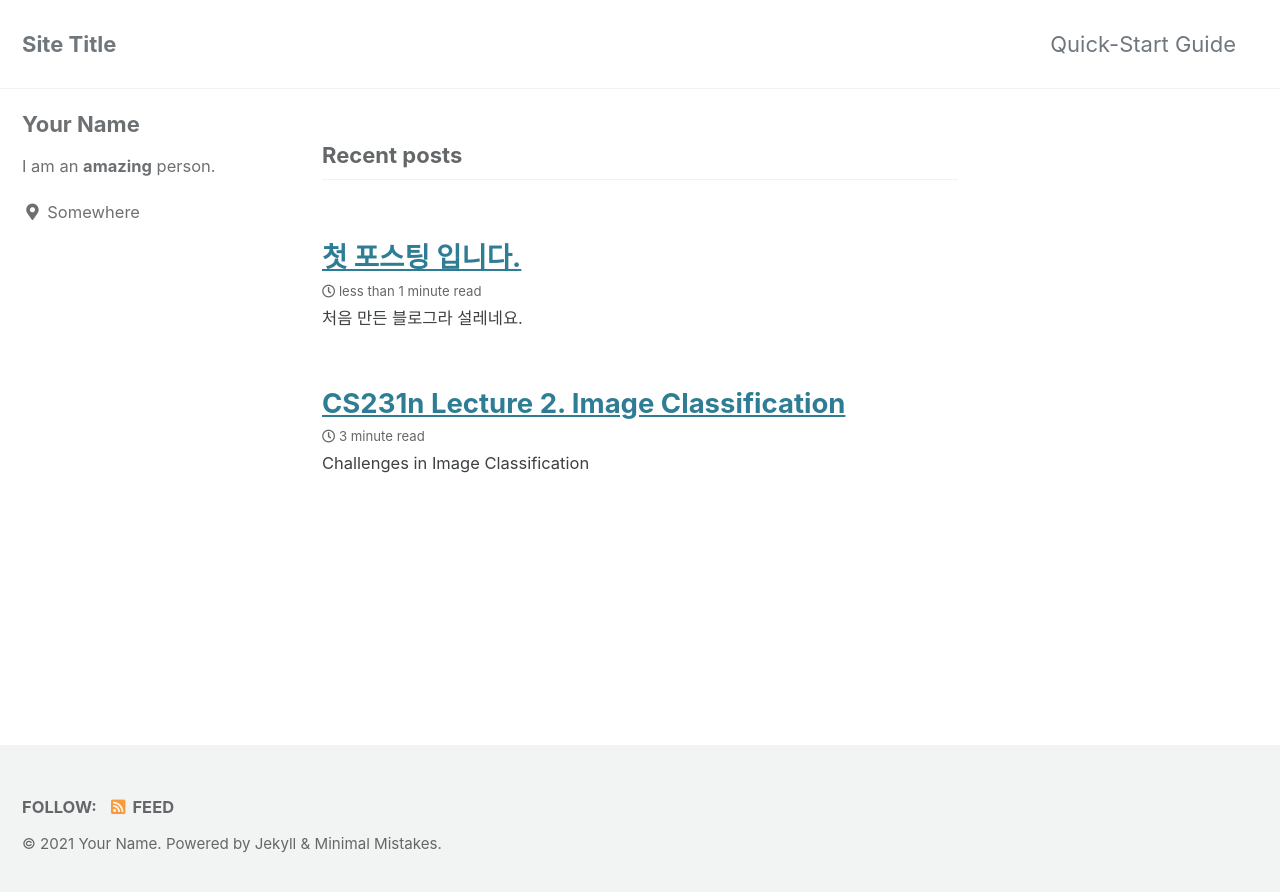
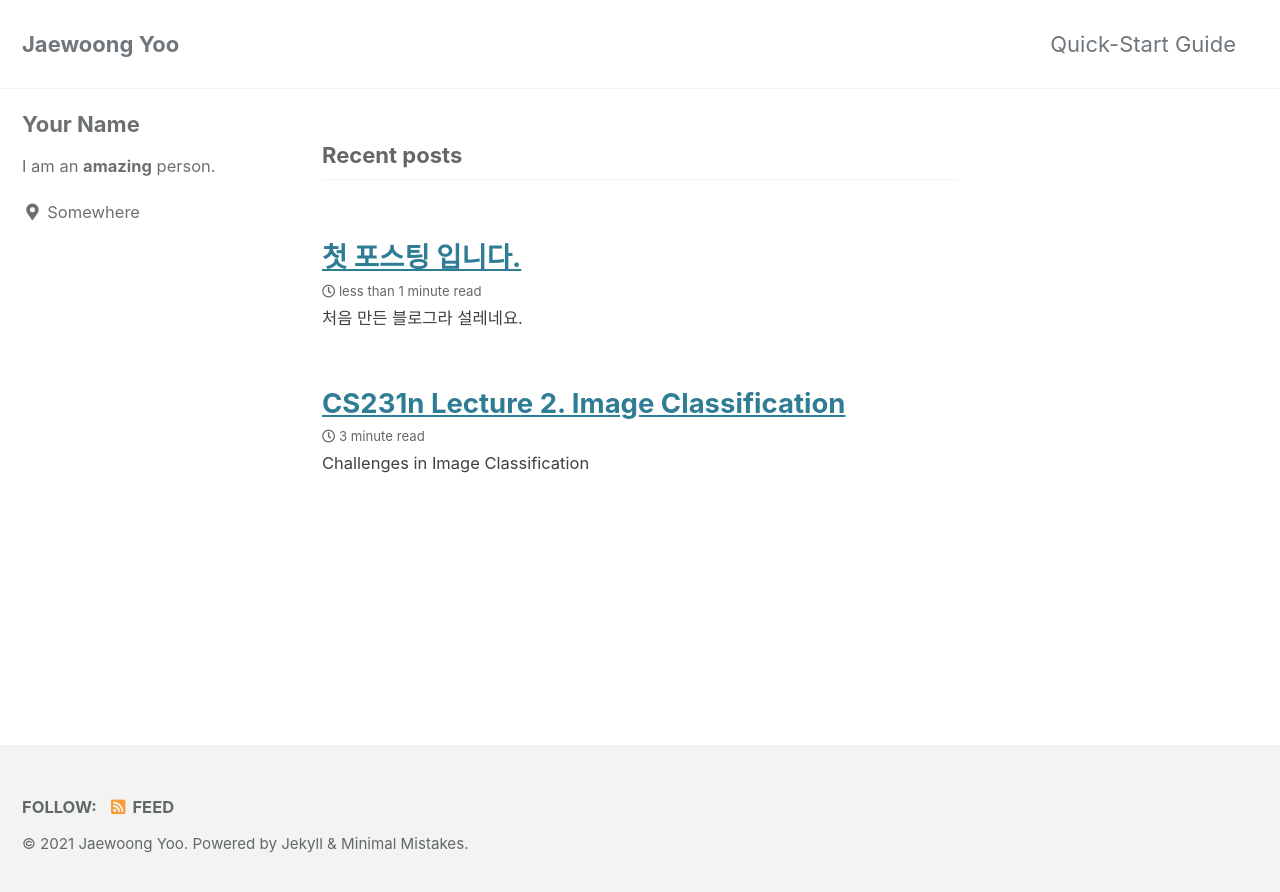
Before and after one commit to Jaewoong-Yoo/Jaewoong-Yoo.github.io, a Jekyll site: the page built from index.html, in a window 1280 px wide. Shown: the top 892 px of the page. Built offline with Jekyll 4.4.1, drawn with Linux system fonts in a browser that asks for light colours; cached includes are drawn as plain includes; the list of posts is cut into pages by our own code.

Commit message:
Update _config.yml

```diff
--- a/_config.yml
+++ b/_config.yml
@@ -16,14 +16,14 @@ minimal_mistakes_skin    : "default" # "air", "aqua", "contrast", "dark", "dirt"
 
 # Site Settings
 locale                   : "en-US"
-title                    : "Site Title"
+title                    : "Jaewoong Yoo"
 title_separator          : "-"
 subtitle                 : # site tagline that appears below site title in masthead
-name                     : "Your Name"
-description              : "An amazing website."
+name                     : "Jaewoong Yoo"
+description              : "This is my personal website to share what I learned."
 url                      : "https://Jaewoong-Yoo.github.io"
 baseurl                  : # the subpath of your site, e.g. "/blog"
-repository               : # GitHub username/repo-name e.g. "mmistakes/minimal-mistakes"
+repository               : "Jaewoong-Yoo/Jaewoong-Yoo.github.io.git"
 teaser                   : # path of fallback teaser image, e.g. "/assets/images/500x300.png"
 logo                     : # path of logo image to display in the masthead, e.g. "/assets/images/88x88.png"
 masthead_title           : # overrides the website title displayed in the masthead, use " " for no title
```
